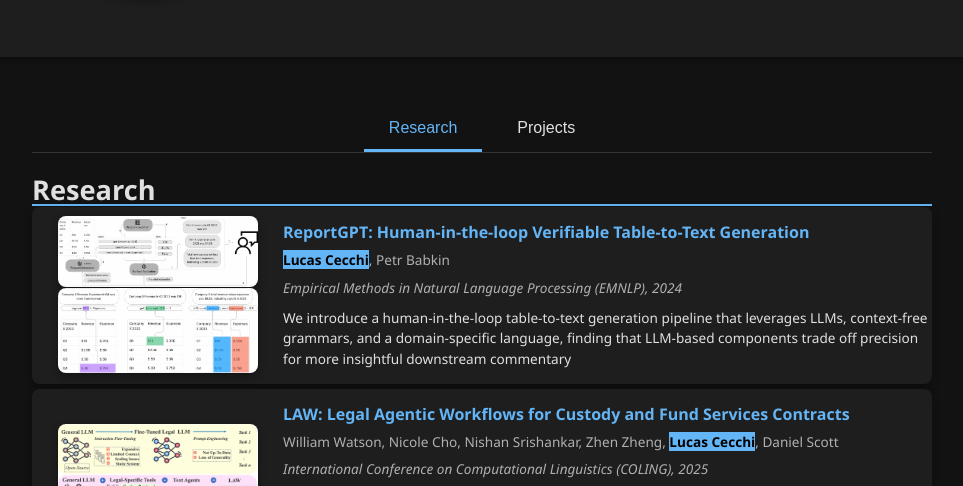
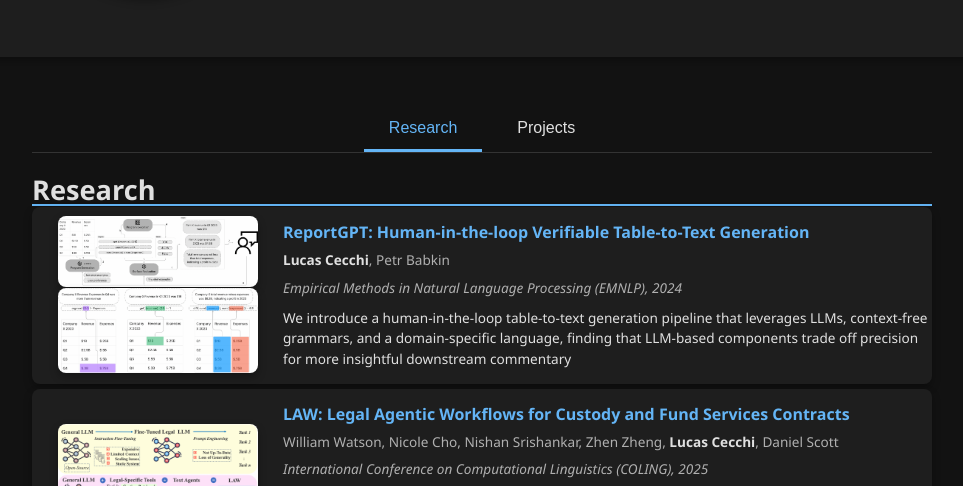
Before and after one commit to Lucasc-99/Lucasc-99.github.io, a plain HTML site: page index.html in a window 1280 px wide. Shown: the part 279-765 px from the top of the page, without its empty margins (158-1121 px from the left). Drawn offline with Linux system fonts and the light colour scheme.

Commit message:
remove highlight

```diff
--- a/index.html
+++ b/index.html
@@ -181,9 +181,8 @@
       .highlighted-author {
         font-size: .85rem;
         font-weight: bold;
-        background-color: var(--primary-color);
         margin-bottom: 0px;
-        color: black;
+        color:var(--text-color);
       }
 
       .paper-authors, .project-tech {
```
